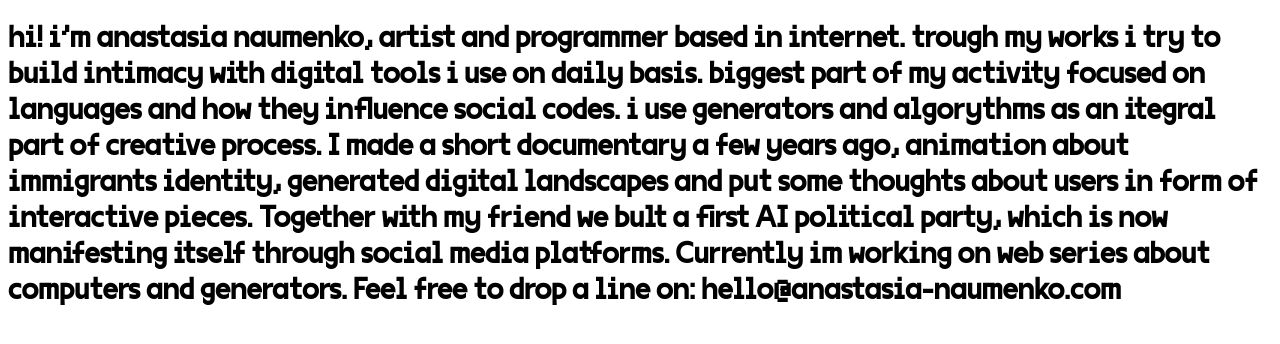
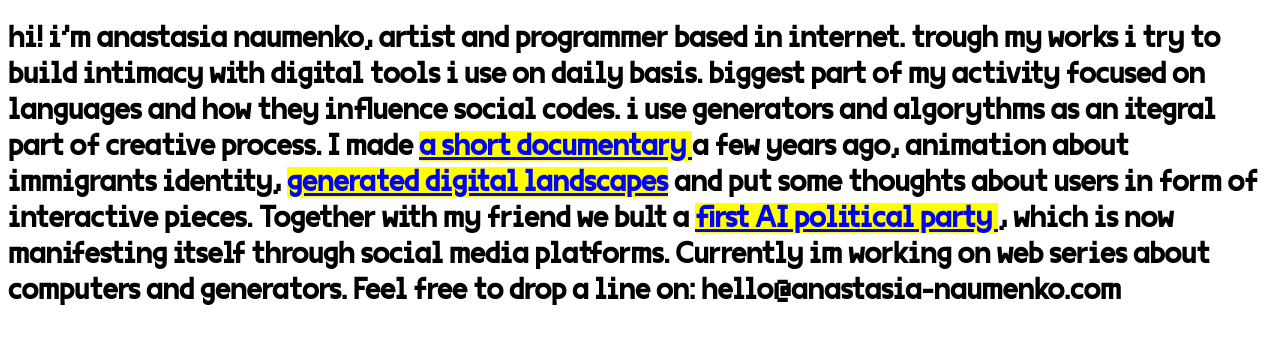
Before and after one commit to anastazjan/anastasia-naumenko.github.io, a plain HTML site: page index.html in a window 1280 px wide. Drawn offline with Linux system fonts and the light colour scheme.

Commit message:
Update index.html

```diff
--- a/index.html
+++ b/index.html
@@ -10,8 +10,9 @@
 artist and programmer based in internet.
 trough my works i try to build intimacy with digital tools i use on daily basis. biggest part of my activity focused on languages and how they
    influence social codes.
- i use generators and algorythms as an itegral part of creative process. I made a short documentary a few years ago, animation about immigrants identity,
-   generated digital landscapes and put some thoughts about users in form of interactive pieces. Together with my friend we bult a first AI political party,
+ i use generators and algorythms as an itegral part of creative process. I made <b><a href="default.asp" target="_blank"> a short documentary </a> </b> a few years ago, animation about immigrants identity,
+   <b><a href="default.asp" target="_blank">generated digital landscapes</a> </b> and put some thoughts about users in form of interactive pieces. Together with my friend we bult
+   a <b><a href="default.asp" target="_blank">  first AI political party </a> </b>,
    which is now manifesting itself through social media platforms.
    Currently im working on web series about computers and generators. Feel free to drop a line on: hello@anastasia-naumenko.com </h1>
 
```
